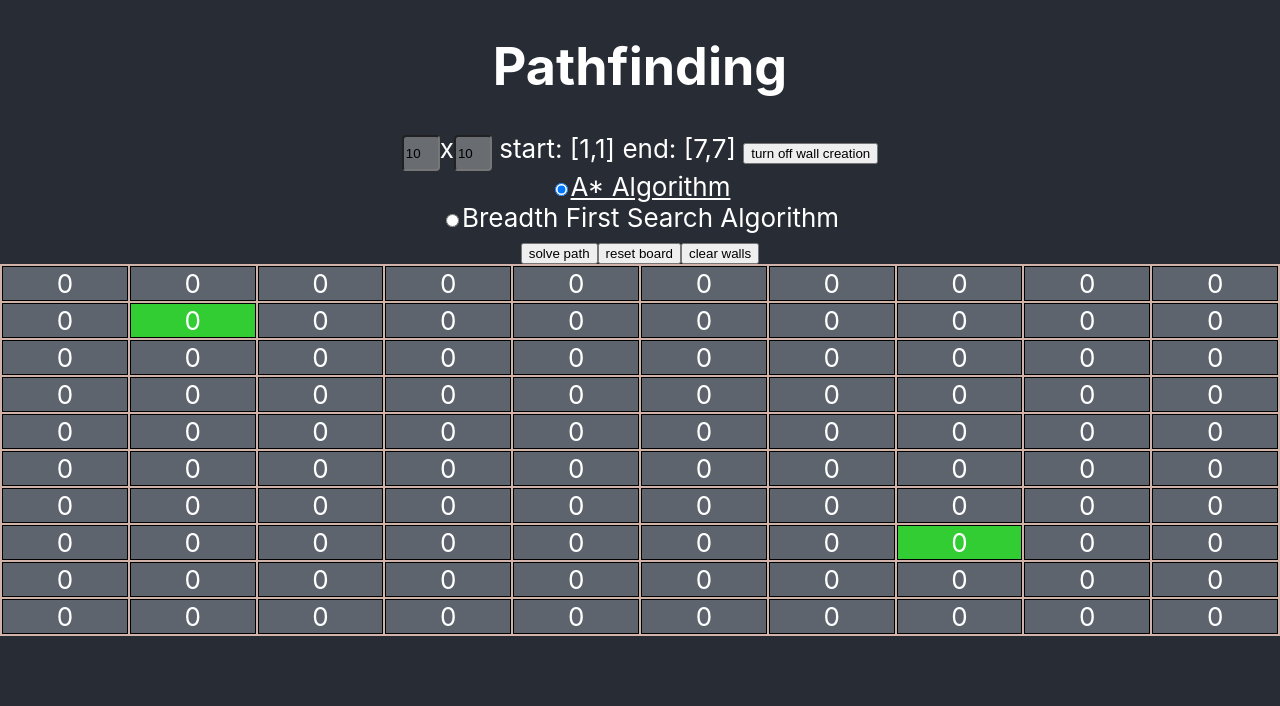
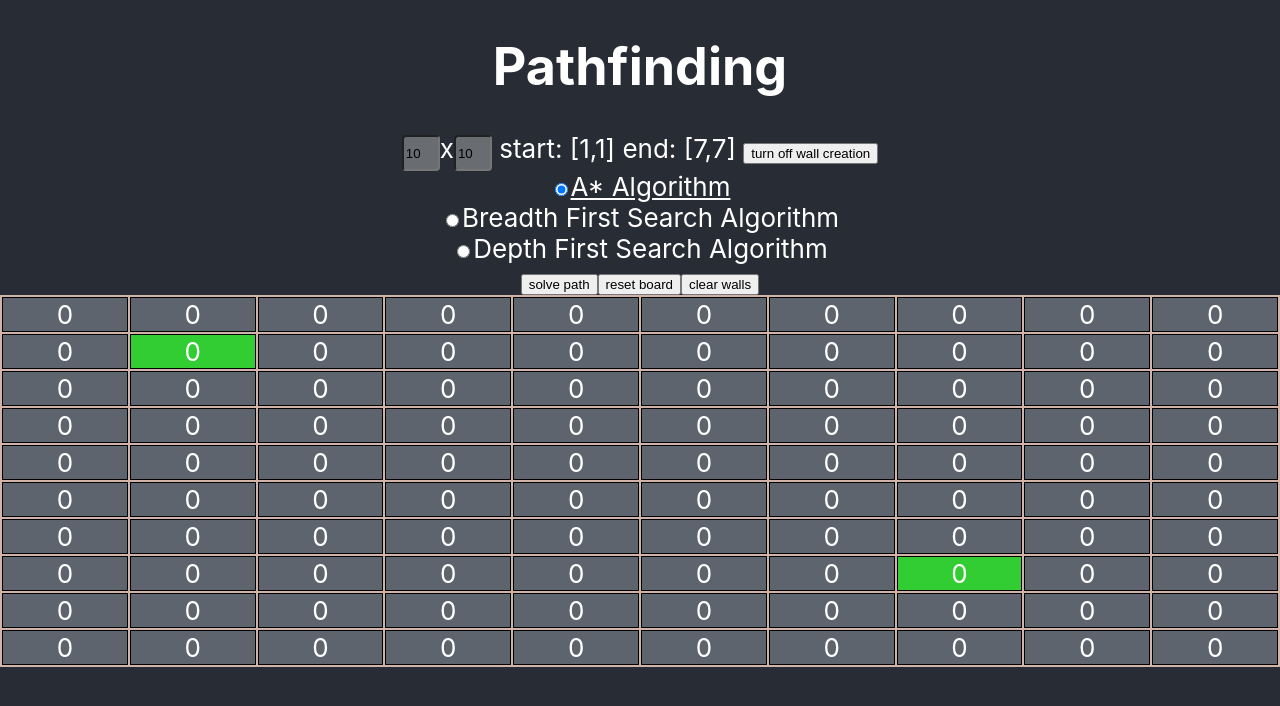
Before and after one commit to bryanteng/Pathfinding, a React (Create React App) app: page / in a window 1280 px wide. Shown: the top 706 px of the page. Built offline with nearby package versions, Linux system fonts and the light colour scheme.

Commit message:
added DFS

```diff
--- a/src/containers/board.js
+++ b/src/containers/board.js
@@ -1,6 +1,8 @@
 import React, { Component } from 'react'
 import Logo from "../edit_icon.png"
 import BFS from '../util/BFS'
+import DFS from '../util/DFS'
+
 import aStar from '../util/aStar'
 
 import Cell from '../components/cell'
@@ -35,8 +37,8 @@ export default class board extends Component{
 
   change_coord = (event) =>{
     let val = (event.target.validity.valid) ? event.target.value : this.state[event.target.id]
-    if(val<= 5){
-      val = 5
+    if(val<= 1){
+      val = 1
     }else if( val > 20){
       val = 20
     }
@@ -83,6 +85,8 @@ export default class board extends Component{
       board = aStar(this.cleanBoard(), start, end)
     }else if(this.state.selectedOption == "BFS"){
       board = BFS(this.cleanBoard(), start, end)
+    }else if(this.state.selectedOption == "DFS"){
+      board = DFS(this.cleanBoard(), start, end)
     }
     board[start[0]][start[1]] = "S"
     board[end[0]][end[1]] = "E"
@@ -144,6 +148,12 @@ export default class board extends Component{
               Breadth First Search Algorithm
             </label>
           </div>
+          <div className="radio">
+            <label className={selectedOption == "DFS" ? "selected" : null} >
+              <input type="radio" value="DFS" onChange={this.optionChange} checked={selectedOption === 'DFS'} />
+              Depth First Search Algorithm
+            </label>
+          </div>
         </form>
 
         <button id="solve" onClick={this.solveClick}>solve path</button>
--- /dev/null
+++ b/src/util/DFS.js
@@ -0,0 +1,49 @@
+const Node = require('../classes/Node.js').default
+
+export default function DFS(maze, start, end) {
+    let startNode = new Node(undefined, start)
+    let endNode = new Node(undefined, end)
+
+    const stack = [startNode];
+    maze[startNode.pos[0]][startNode.pos[1]] = 'x'
+
+    const directs = [[-1, -1], [-1, 0], [-1, 1], [0, 1], [1, 1], [1, 0], [1, -1], [0, -1]];
+    const N = maze.length;
+    const M = maze[0].length;
+    const isValidPos = (x, y) => x >= 0 && x < N && y >= 0 && y < M;
+    if(!isValidPos(start[0],start[1]) || !isValidPos(end[0],end[1])){
+      alert("please pick a start and end point within the board")
+      return maze
+    }
+
+    while(stack.length > 0){
+        let currentNode = stack.pop()
+
+      if (currentNode.pos[0] == endNode.pos[0] && currentNode.pos[1] == endNode.pos[1]) {
+        let path = []
+        let current = currentNode
+        while (current) {
+          path.push(current.pos)
+          current = current.parent
+        }
+        for (let node of path) {
+          maze[node[0]][node[1]] = "O"
+        }
+        return maze
+        // return path.reverse()
+      }
+
+        for (let [moveX, moveY] of directs) {
+          const nextX = currentNode.pos[0] + moveX;
+          const nextY = currentNode.pos[1] + moveY;
+          if (isValidPos(nextX, nextY) && maze[nextX][nextY] == false) {
+            let new_node = new Node(currentNode, [nextX, nextY])
+            stack.push(new_node)
+            maze[nextX][nextY] = 'x'
+
+          }
+        }
+    }
+
+    return -1;
+};
```
